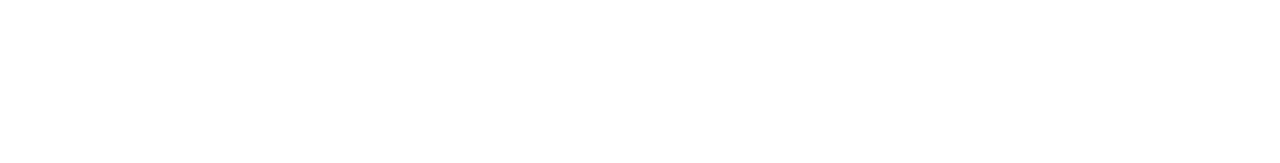
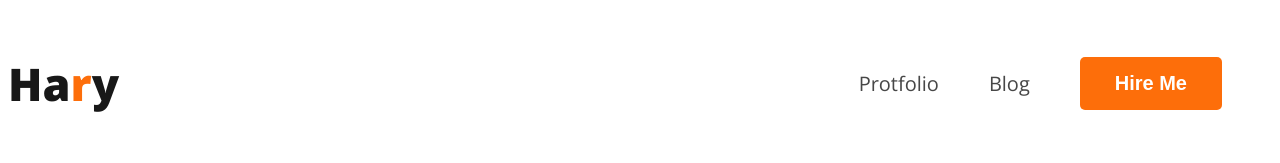
Before and after one commit to MDekram29/web-developar-, a plain HTML site: page index.html in a window 1280 px wide. Drawn offline with nearby package versions, Linux system fonts and the light colour scheme.

Commit message:
added nav

```diff
--- a/index.html
+++ b/index.html
@@ -1,20 +1,29 @@
 <!DOCTYPE html>
 <html lang="en">
-<head>
-    <meta charset="UTF-8">
-    <meta name="viewport" content="width=device-width, initial-scale=1.0">
+  <head>
+    <meta charset="UTF-8" />
+    <meta name="viewport" content="width=device-width, initial-scale=1.0" />
     <title>web-developar</title>
-</head>
-<body>
+    <link rel="preconnect" href="https://fonts.googleapis.com" />
+    <link rel="preconnect" href="https://fonts.gstatic.com" crossorigin />
+    <link
+      href="https://fonts.googleapis.com/css2?family=Open+Sans:wght@400;700;800&display=swap"
+      rel="stylesheet"
+    />
+    <link rel="stylesheet" href="style/style.css" />
+  </head>
+  <body>
     <header>
-
+      <nav>
+        <h3 class="nav-title">Ha<span class="orange-color">r</span>y</h3>
+        <ul>
+          <li><a href="">Protfolio</a></li>
+          <li><a href="">Blog</a></li>
+          <li><button class="btn-primary">Hire Me</button></li>
+        </ul>
+      </nav>
     </header>
-    <main>
-
-    </main>
-    <footer>
-
-    </footer>
-
-</body>
+    <main></main>
+    <footer></footer>
+  </body>
 </html>
--- /dev/null
+++ b/style/style.css
@@ -0,0 +1,45 @@
+/* common shared style */
+body {
+  font-family: "Open Sans", sans-serif;
+}
+.orange-color {
+  color: #fd6e0a;
+}
+.btn-primary {
+  border-radius: 5px;
+  background: #fd6e0a;
+  border: 0;
+  color:#fff;
+  font-size: 20px;
+  font-weight: 700;
+  padding: 15px 35px;
+}
+/* nav related style */
+nav {
+  display: flex;
+  align-items: center;
+  justify-content: space-between;
+}
+.nav-title {
+  color: #181818;
+  font-size: 45px;
+  font-weight: 800;
+}
+
+nav > ul {
+  display: flex;
+  align-items: center;
+}
+nav li {
+  list-style: none;
+  margin-right: 50px;
+  color: #474747;
+  font-size: 20px;
+  font-style: normal;
+  font-weight: 400;
+  line-height: normal;
+}
+nav a {
+  text-decoration: none;
+  color: #474747;
+}
```
